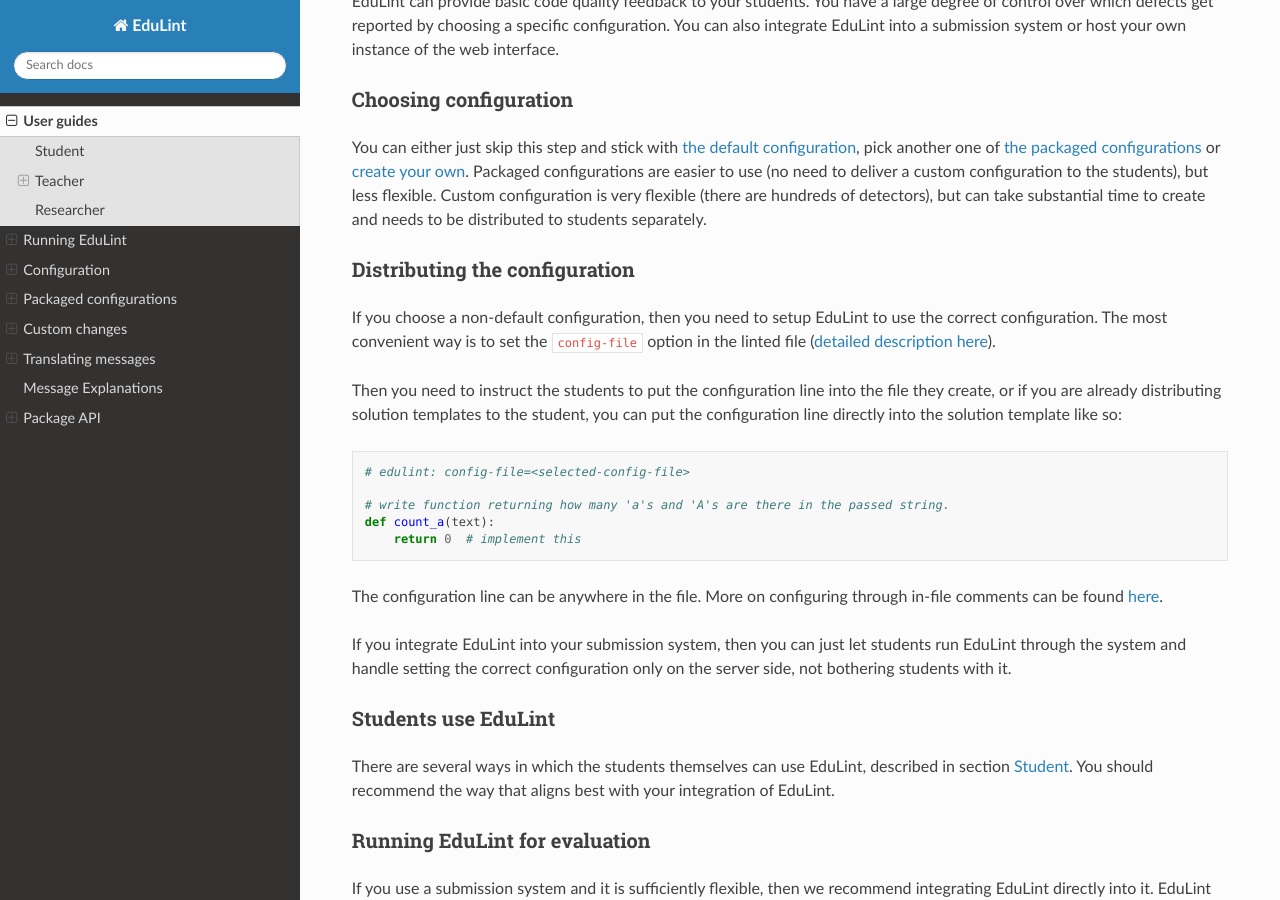
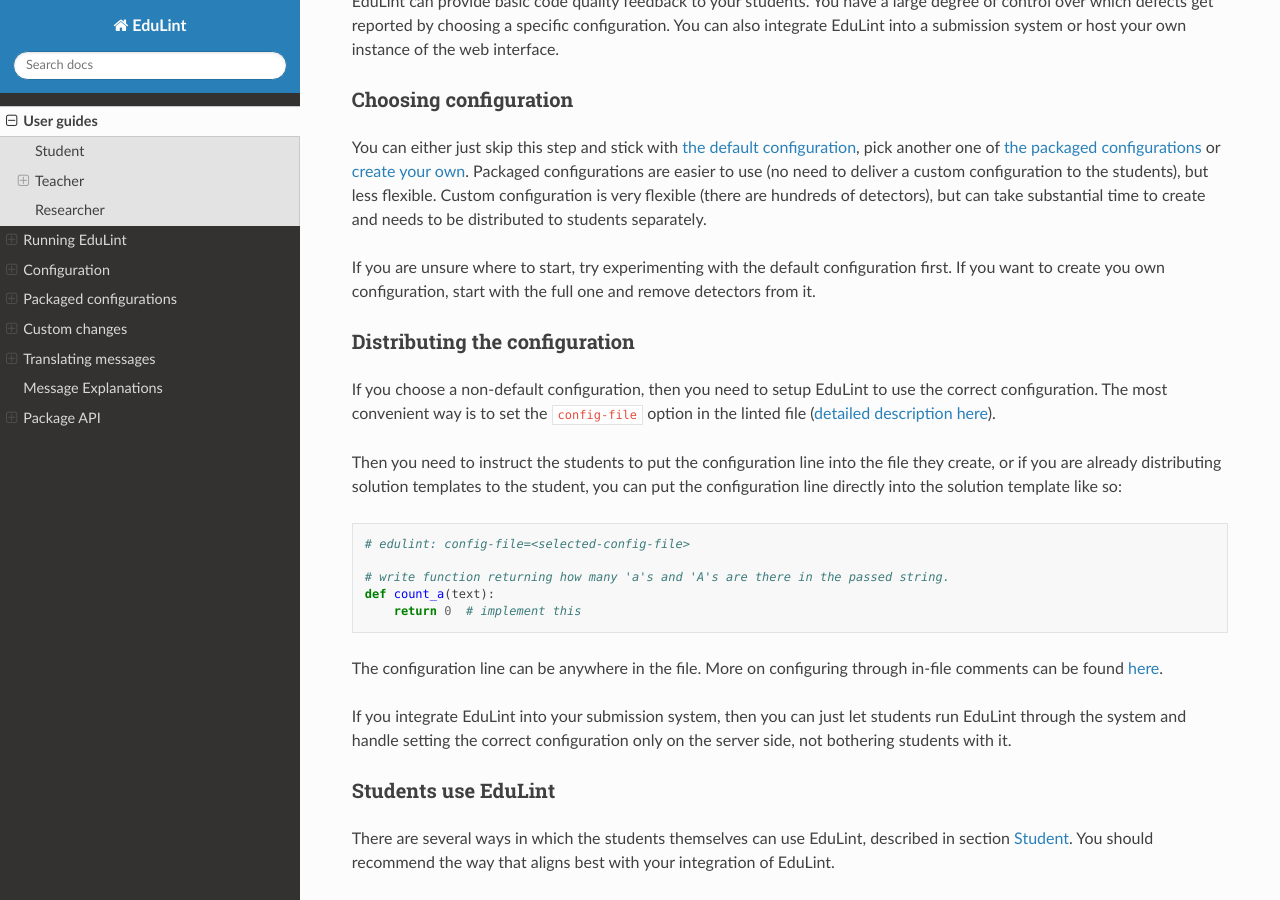
Before and after one commit to GiraffeReversed/edulint, a Sphinx documentation site: the page built from docs/source/user_guides.rst, in a window 1280 px wide and 900 px high, scrolled down 500 px. Built offline with Sphinx 7.4.7 and the Read the Docs theme 3.1.0, drawn with Linux system fonts in a browser that asks for light colours; the version number could not be read and is left out; cross-references to code outside the pages are shown as plain code.

Commit message:
docs: add instructions for choosing config

```diff
--- a/docs/source/user_guides.rst
+++ b/docs/source/user_guides.rst
@@ -19,6 +21,8 @@
 """"""""""""""""""""""
 
 You can either just skip this step and stick with :ref:`the default configuration <default>`, pick another one of :ref:`the packaged configurations <packaged configurations>` or :ref:`create your own <create config file>`. Packaged configurations are easier to use (no need to deliver a custom configuration to the students), but less flexible. Custom configuration is very flexible (there are hundreds of detectors), but can take substantial time to create and needs to be distributed to students separately.
+
+If you are unsure where to start, try experimenting with the default configuration first. If you want to create you own configuration, start with the full one and remove detectors from it.
 
 Distributing the configuration
 """"""""""""""""""""""""""""""
```
Also changed, not shown: other parts of docs/source/user_guides.rst (+2 -0 lines).
